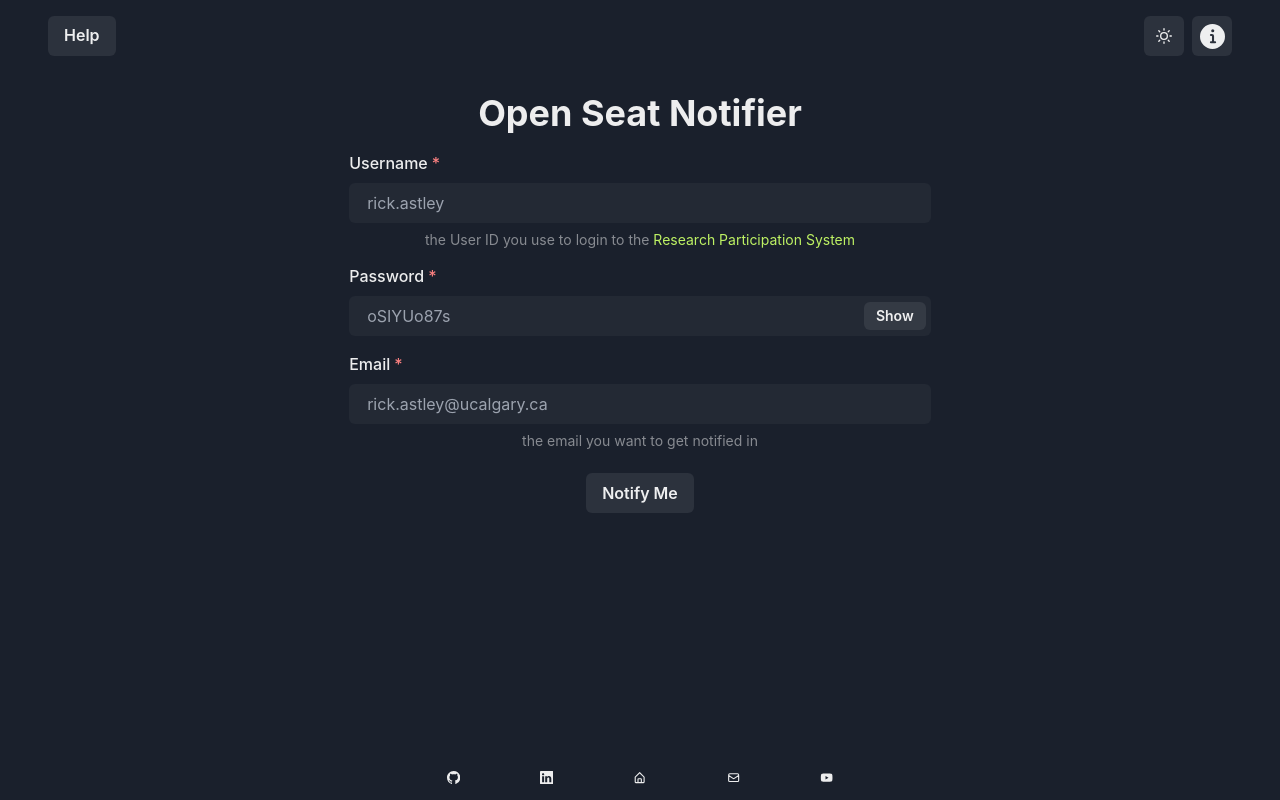
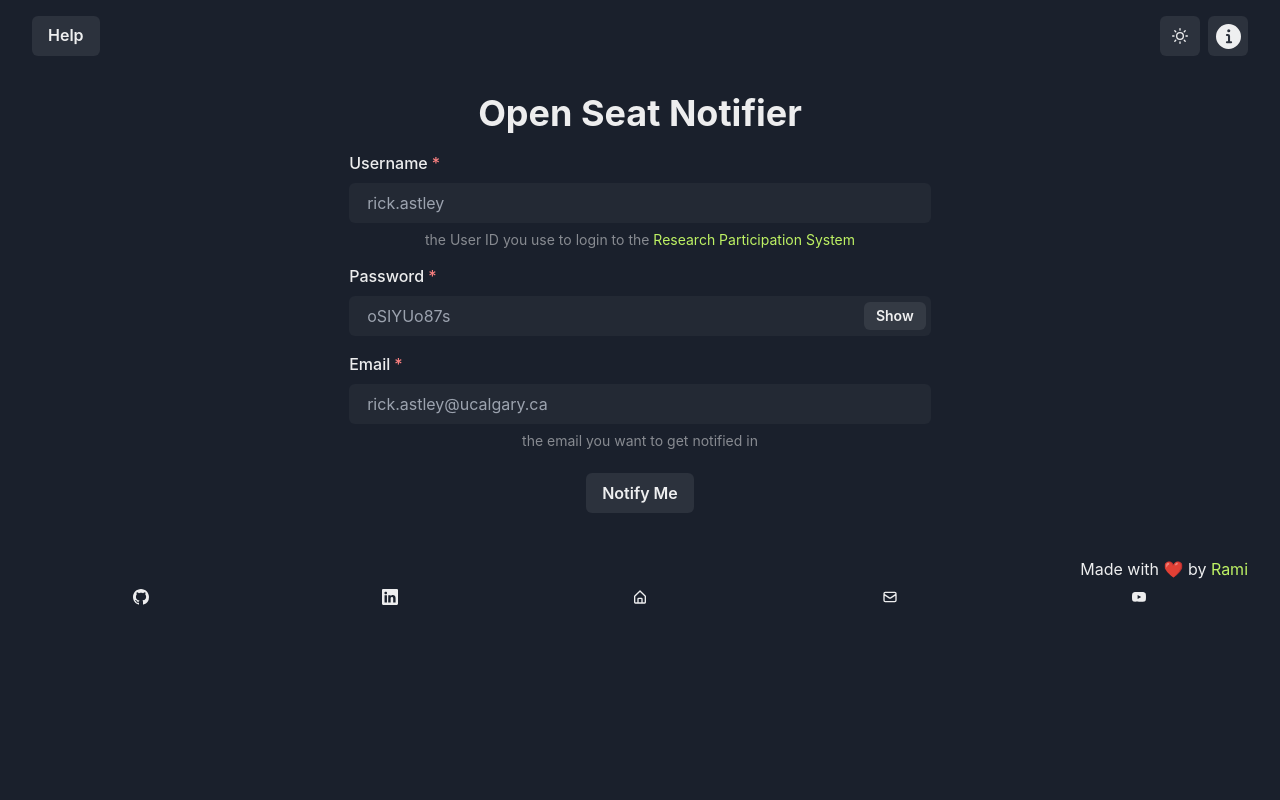
Before and after one commit to psycho-baller/open-seat-notifier, a Next.js app in the folder next-js/: page / in a window 1280 px wide. Built offline with nearby package versions, Linux system fonts and the light colour scheme.

Commit message:
added made w love

```diff
--- a/next-js/components/footer.tsx
+++ b/next-js/components/footer.tsx
@@ -3,14 +3,25 @@
 import { HiOutlineMail } from "react-icons/hi";
 import { BiHomeAlt } from "react-icons/bi";
 import { AiFillYoutube } from "react-icons/ai";
-import { HStack } from "@chakra-ui/react";
 
 // Different ways to add a footer
 // https://stackoverflow.com/questions/643879/css-to-make-html-page-footer-stay-at-bottom-of-the-page-with-a-minimum-height-b
 export default function Footer() {
   return (
-    <footer className={styles.footer}>
-      <HStack spacing={20}>
+    <>
+      <p className='text-right pb-2 mr-4'>
+        Made with ❤️ by{" "}
+        <a
+          href="https://rami-maalouf.vercel.app/"
+          target={"_blank"}
+          rel={"noopener noreferrer"}
+          className={`text-lime-300 hover:text-orange-300`}
+        >
+          Rami
+        </a>
+      </p>
+
+      <footer className={styles.footer}>
         <a
           href="https://github.com/psycho-baller/open-seat-notifier"
           target={"_blank"}
@@ -46,7 +57,7 @@
         >
           <AiFillYoutube />
         </a>
-      </HStack>
-    </footer>
+      </footer>
+    </>
   );
 }
--- a/next-js/styles/Home.module.css
+++ b/next-js/styles/Home.module.css
@@ -1,8 +1,10 @@
+
 .container {
-    padding: 0 2rem;
-  display: grid;
-  grid-template-rows: auto 1fr auto;
-  min-height: 100vh;
+    padding: 0 1rem;
+  /* display: grid;
+  grid-template-rows: auto 1fr auto; */
+   /* grid-template-columns: 1fr; */
+  height: 92vh;
   margin: 0;
 }
 
@@ -14,16 +16,22 @@
   align-items: center;
   text-align: center;
 }
-
 .footer {
-  padding: 1rem;
   justify-content: center;
   align-items: center;
   display: flex;
-  flex-direction: column;
-  font-size: smaller;
+  flex-direction: row;
+  margin: 0;
+  padding: 0;
+  margin-bottom: 1rem;
+  /* height: 3vh; */
 }
 
+.footer > a {
+  flex: 1;
+}
 
-.footer a {
+.footer > a > svg {
+  margin-left: auto;
+  margin-right: auto;
 }
```
